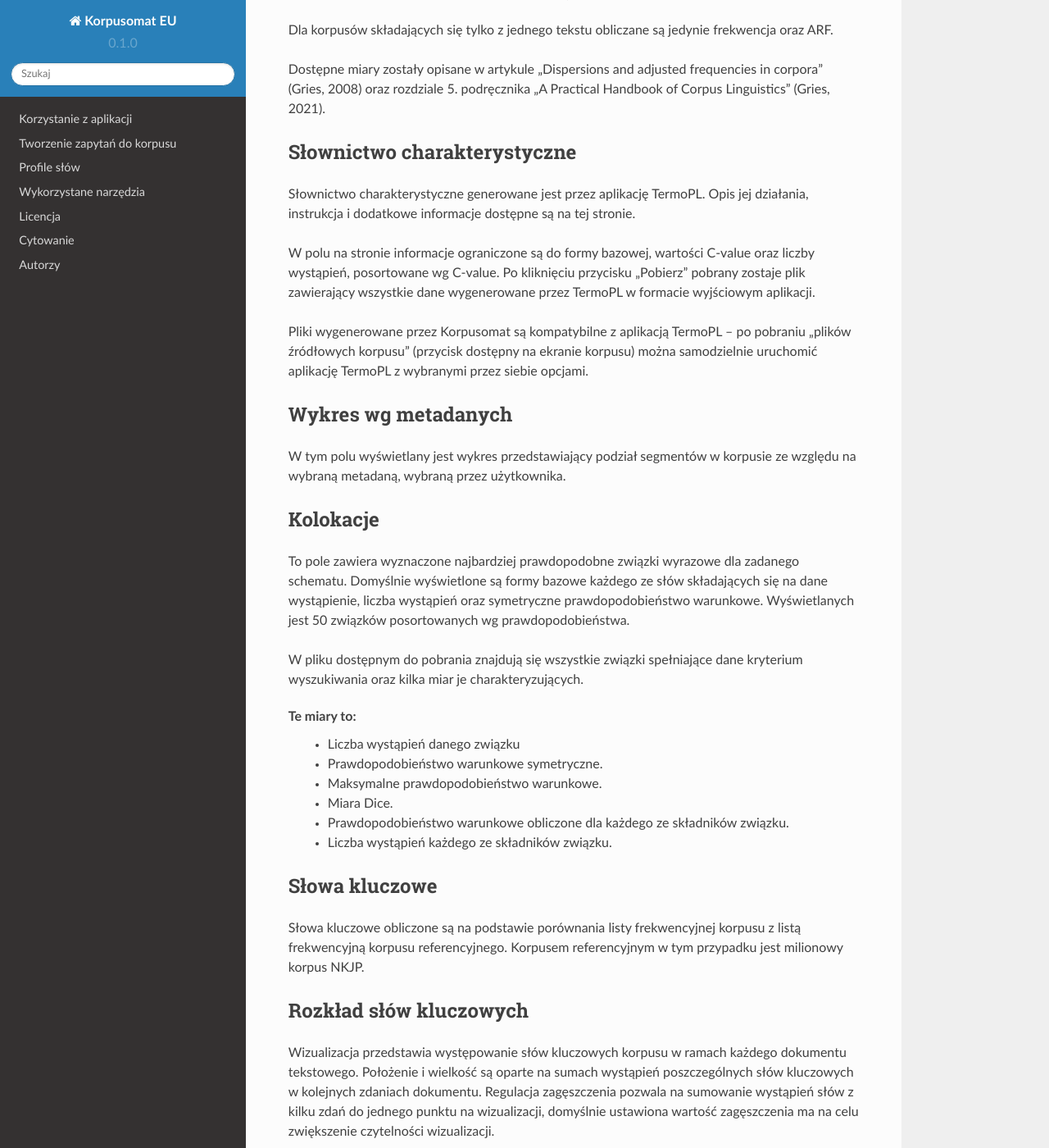
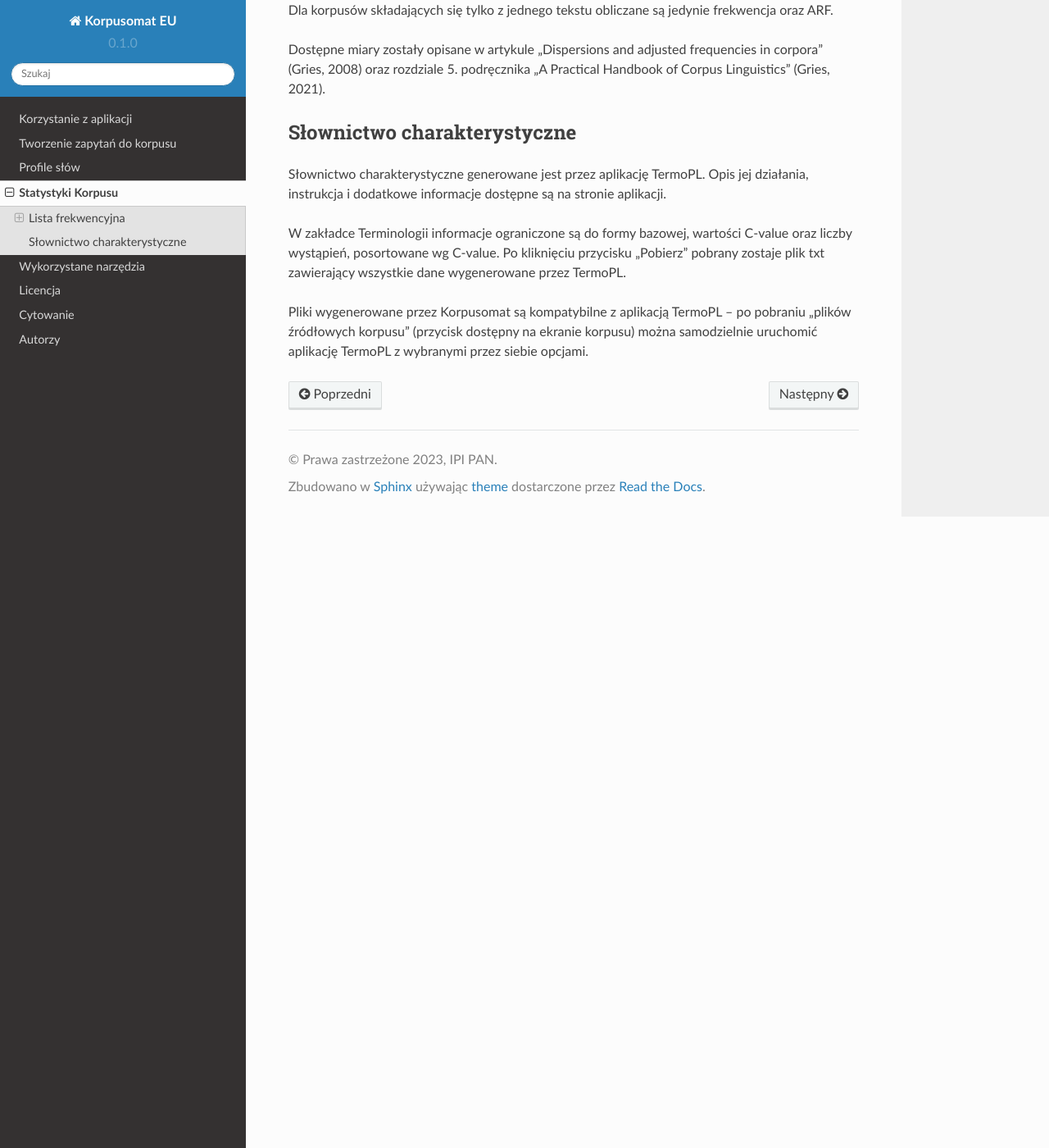
Before and after one commit to ipipan/korpusomat-eu-docs, a Sphinx documentation site: the page built from docs/source/statistics.rst, in a window 1280 px wide and 1400 px high, scrolled down 2881 px. Shown: the whole window at 82% size. Built offline with Sphinx 7.4.7 and the Read the Docs theme 2.0.0, drawn with Linux system fonts in a browser that asks for light colours; some of the changed text lies outside the part shown.

Commit message:
feat(corpus_statistics): add statistics manual + translations

```diff
--- a/docs/source/index.rst
+++ b/docs/source/index.rst
@@ -22,6 +22,7 @@
    manual/index
    mtas
    word-profiles
+   statistics
    tools-resources
    licence
    citing
--- a/docs/source/statistics.rst
+++ b/docs/source/statistics.rst
@@ -1,11 +1,14 @@
-Ekran statystyk
+Statystyki Korpusu
 ^^^^^^^^^^^^^^^
 
 Lista frekwencyjna
 ==================
 
-W tym polu wyświetlana jest lista frekwencyjna ze względu na lematy słów. Wstępnie odfiltrowana jest do słów pełnoznacznych, jednak za pomocą przycisku na górze można ją odfiltrować do dowolnie wybranych części mowy. Po kliknięciu przycisku „Pobierz” zostanie pobrana pełna lista frekwencyjna bez zastosowanego filtrowania, natomiast zawierająca pierwszy 1000 najczęściej występujących lematów.
-
+W tym polu wyświetlana jest lista frekwencyjna ze względu na lematy słów.
+Wstępnie odfiltrowana jest do słów pełnoznacznych, jednak za pomocą przycisku
+na górze można ją odfiltrować do dowolnie wybranych części mowy. Po kliknięciu
+przycisku „Pobierz” zostanie pobrana pełna lista frekwencyjna bez zastosowanego
+filtrowania.
 
 Miary dyspersji i skorygowanej frekwencji
 -----------------------------------------
@@ -100,38 +103,39 @@
 Słownictwo charakterystyczne
 ============================
 
-Słownictwo charakterystyczne generowane jest przez aplikację TermoPL. Opis jej działania, instrukcja i dodatkowe informacje dostępne są na tej stronie.
+Słownictwo charakterystyczne generowane jest przez aplikację TermoPL. Opis jej działania, instrukcja i dodatkowe informacje dostępne są na stronie aplikacji.
 
-W polu na stronie informacje ograniczone są do formy bazowej, wartości C-value oraz liczby wystąpień, posortowane wg C-value. Po kliknięciu przycisku „Pobierz” pobrany zostaje plik zawierający wszystkie dane wygenerowane przez TermoPL w formacie wyjściowym aplikacji.
+W zakładce Terminologii informacje ograniczone są do formy bazowej, wartości C-value oraz liczby wystąpień, posortowane wg C-value. Po kliknięciu przycisku „Pobierz” pobrany zostaje plik txt zawierający wszystkie dane wygenerowane przez TermoPL.
 
 Pliki wygenerowane przez Korpusomat są kompatybilne z aplikacją TermoPL – po pobraniu „plików źródłowych korpusu” (przycisk dostępny na ekranie korpusu) można samodzielnie uruchomić aplikację TermoPL z wybranymi przez siebie opcjami.
 
-Wykres wg metadanych
-====================
+..
+    Wykres wg metadanych
+    ====================
 
-W tym polu wyświetlany jest wykres przedstawiający podział segmentów w korpusie ze względu na wybraną metadaną, wybraną przez użytkownika.
+    W tym polu wyświetlany jest wykres przedstawiający podział segmentów w korpusie ze względu na wybraną metadaną, wybraną przez użytkownika.
 
-Kolokacje
-=========
+    Kolokacje
+    =========
 
-To pole zawiera wyznaczone najbardziej prawdopodobne związki wyrazowe dla zadanego schematu. Domyślnie wyświetlone są formy bazowe każdego ze słów składających się na dane wystąpienie, liczba wystąpień oraz symetryczne prawdopodobieństwo warunkowe. Wyświetlanych jest 50 związków posortowanych wg prawdopodobieństwa.
+    To pole zawiera wyznaczone najbardziej prawdopodobne związki wyrazowe dla zadanego schematu. Domyślnie wyświetlone są formy bazowe każdego ze słów składających się na dane wystąpienie, liczba wystąpień oraz symetryczne prawdopodobieństwo warunkowe. Wyświetlanych jest 50 związków posortowanych wg prawdopodobieństwa.
 
-W pliku dostępnym do pobrania znajdują się wszystkie związki spełniające dane kryterium wyszukiwania oraz kilka miar je charakteryzujących.
+    W pliku dostępnym do pobrania znajdują się wszystkie związki spełniające dane kryterium wyszukiwania oraz kilka miar je charakteryzujących.
 
-Te miary to:
- - Liczba wystąpień danego związku
- - Prawdopodobieństwo warunkowe symetryczne.
- - Maksymalne prawdopodobieństwo warunkowe.
- - Miara Dice.
- - Prawdopodobieństwo warunkowe obliczone dla każdego ze składników związku.
- - Liczba wystąpień każdego ze składników związku.
+    Te miary to:
+     - Liczba wystąpień danego związku
+     - Prawdopodobieństwo warunkowe symetryczne.
+     - Maksymalne prawdopodobieństwo warunkowe.
+     - Miara Dice.
+     - Prawdopodobieństwo warunkowe obliczone dla każdego ze składników związku.
+     - Liczba wystąpień każdego ze składników związku.
 
-Słowa kluczowe
-==============
+    Słowa kluczowe
+    ==============
 
-Słowa kluczowe obliczone są na podstawie porównania listy frekwencyjnej korpusu z listą frekwencyjną korpusu referencyjnego. Korpusem referencyjnym w tym przypadku jest milionowy korpus NKJP.
+    Słowa kluczowe obliczone są na podstawie porównania listy frekwencyjnej korpusu z listą frekwencyjną korpusu referencyjnego. Korpusem referencyjnym w tym przypadku jest milionowy korpus NKJP.
 
-Rozkład słów kluczowych
-=======================
+    Rozkład słów kluczowych
+    =======================
 
-Wizualizacja przedstawia występowanie słów kluczowych korpusu w ramach każdego dokumentu tekstowego. Położenie i wielkość są oparte na sumach wystąpień poszczególnych słów kluczowych w kolejnych zdaniach dokumentu. Regulacja zagęszczenia pozwala na sumowanie wystąpień słów z kilku zdań do jednego punktu na wizualizacji, domyślnie ustawiona wartość zagęszczenia ma na celu zwiększenie czytelności wizualizacji.
+    Wizualizacja przedstawia występowanie słów kluczowych korpusu w ramach każdego dokumentu tekstowego. Położenie i wielkość są oparte na sumach wystąpień poszczególnych słów kluczowych w kolejnych zdaniach dokumentu. Regulacja zagęszczenia pozwala na sumowanie wystąpień słów z kilku zdań do jednego punktu na wizualizacji, domyślnie ustawiona wartość zagęszczenia ma na celu zwiększenie czytelności wizualizacji.
```
Also changed, not shown: 1 other file.
